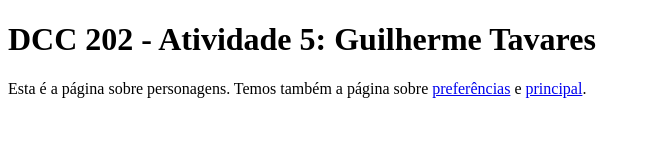
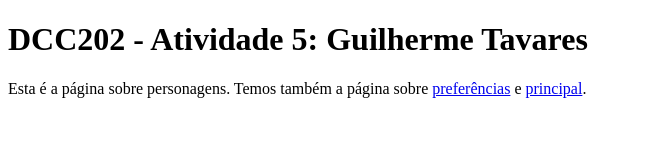
Before and after one commit to ufjf-dcc202/ufjf-dcc202-2023-3-a-atv5-Guiba1, a website: page personagens.html in a window 1280 px wide. Shown: the whole page, without its empty margins (0-651 px from the left). Drawn offline with Linux system fonts and the light colour scheme.

Commit message:
o arquivo personagens.html foi alterado

```diff
--- a/personagens.html
+++ b/personagens.html
@@ -3,12 +3,12 @@
 <head>
     <meta charset="UTF-8">
     <meta name="viewport" content="width=device-width, initial-scale=1.0">
-    <title>DCC 202 - Atividade 5: Guilherme Tavares</title>
+    <title>DCC202 - Atividade 5 - Personagens: Guilherme Tavares</title>
 </head>
 <body>
     <main>
 
-        <h1>DCC 202 - Atividade 5: Guilherme Tavares</h1>
+        <h1>DCC202 - Atividade 5: Guilherme Tavares</h1>
         <p>Esta é a página sobre personagens. Temos também a página sobre <a href="preferencias.html">preferências</a> e <a href="index.html">principal</a>.</p>
 
     </main>
```
